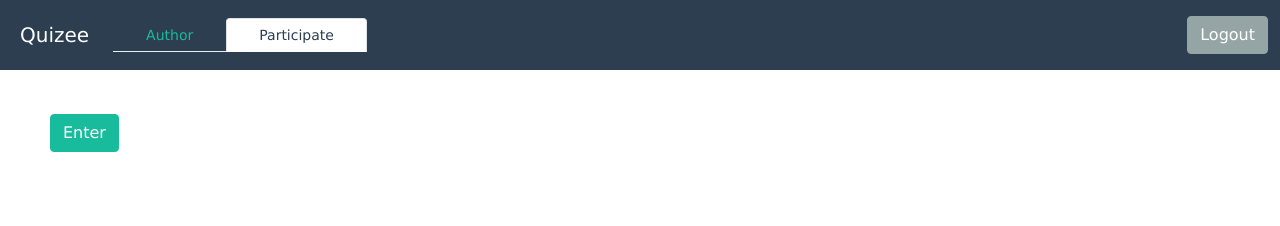
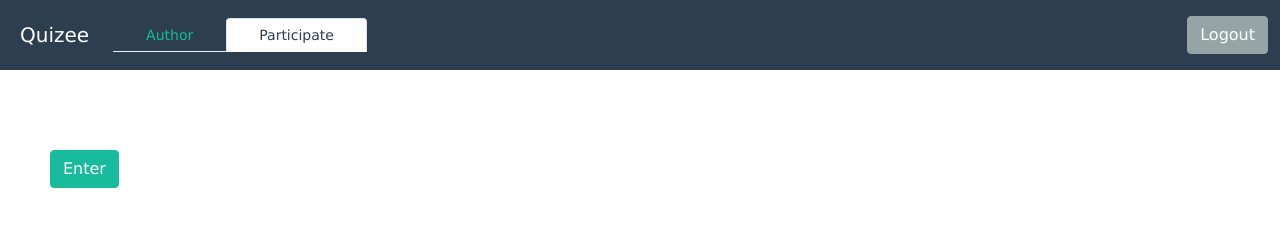
Before and after one commit to iam-v0id/quizee-mini, a website: page public/html/dashboard.html in a window 1280 px wide. Both pictures are taken after a click on the tab "Participate". Drawn offline with nearby package versions, Linux system fonts and the light colour scheme.

Commit message:
dashboard

```diff
--- a/public/html/dashboard.html
+++ b/public/html/dashboard.html
@@ -32,7 +32,7 @@
     <div class="tab-pane fade show active" id="nav-home" role="tabpanel" aria-labelledby="nav-home-tab" style="padding-top: 100px;">
       <button type="button" class="btn btn-success">CreateQuiz</button>
     </div>
-    <div class="tab-pane fade" id="nav-profile" role="tabpanel" aria-labelledby="nav-profile-tab"><br><br><br><br>
+    <div class="tab-pane fade" id="nav-profile" role="tabpanel" aria-labelledby="nav-profile-tab" style="padding-top: 100px;">
       <button type="button" class="btn btn-success">Enter</button>
     </div>
   </div>
```
